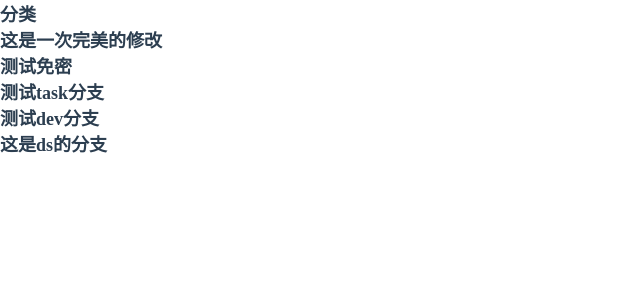
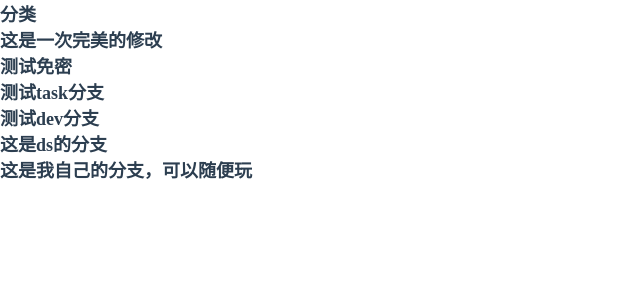
Before and after one commit to Dingshuang22/lijian, a Vue app: page /#/classify in a window 1280 px wide. Shown: the top 300 px of the page, without its empty margins (0-640 px from the left). Built offline with nearby package versions, Linux system fonts and the light colour scheme.

Commit message:
ds分支随便写的

```diff
--- a/src/pages/Classify.vue
+++ b/src/pages/Classify.vue
@@ -6,6 +6,7 @@
         <h2>测试task分支</h2>
         <h2>{{ msg }}</h2>
         <h2>这是ds的分支</h2>
+        <h2>这是我自己的分支，可以随便玩</h2>
     </div>
 </template>
 
```
